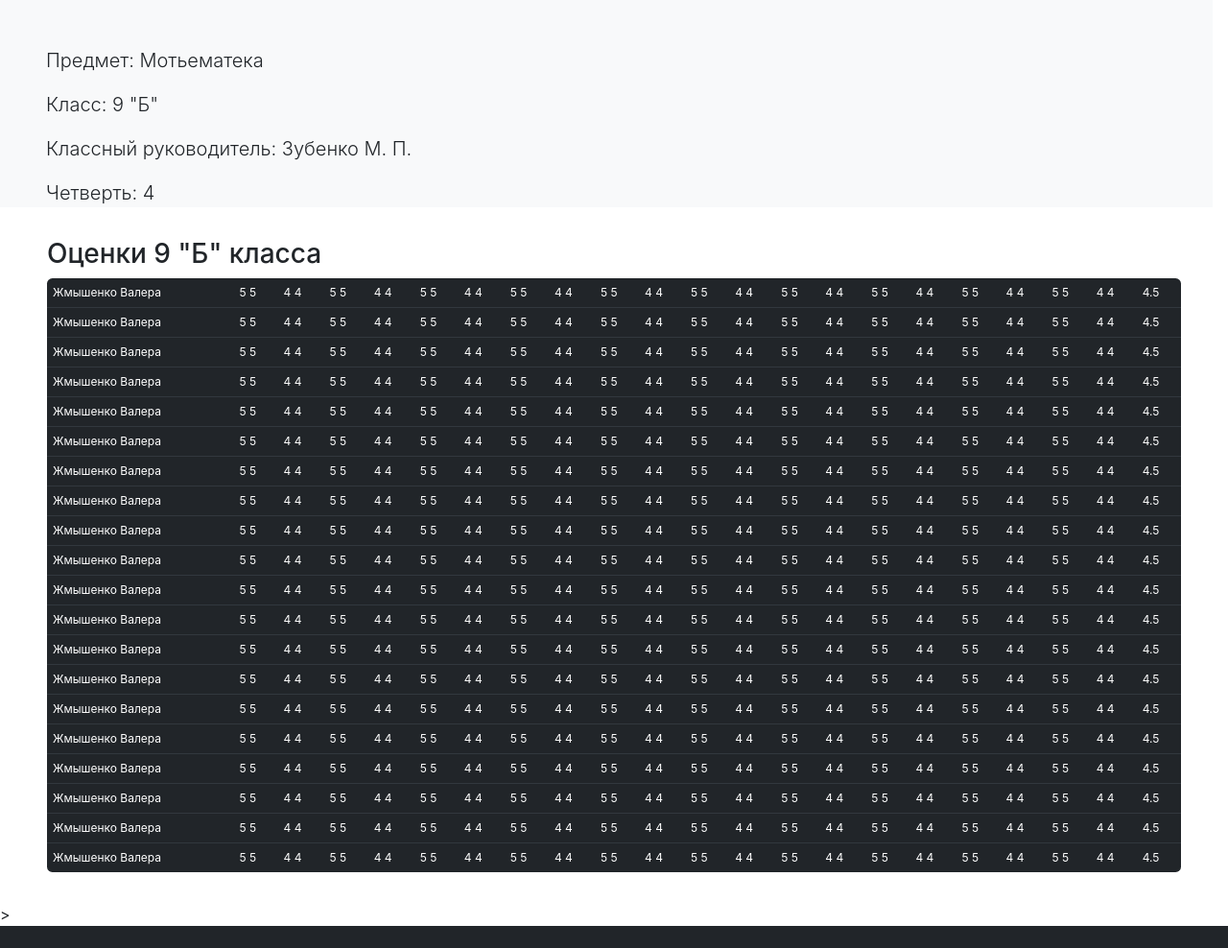
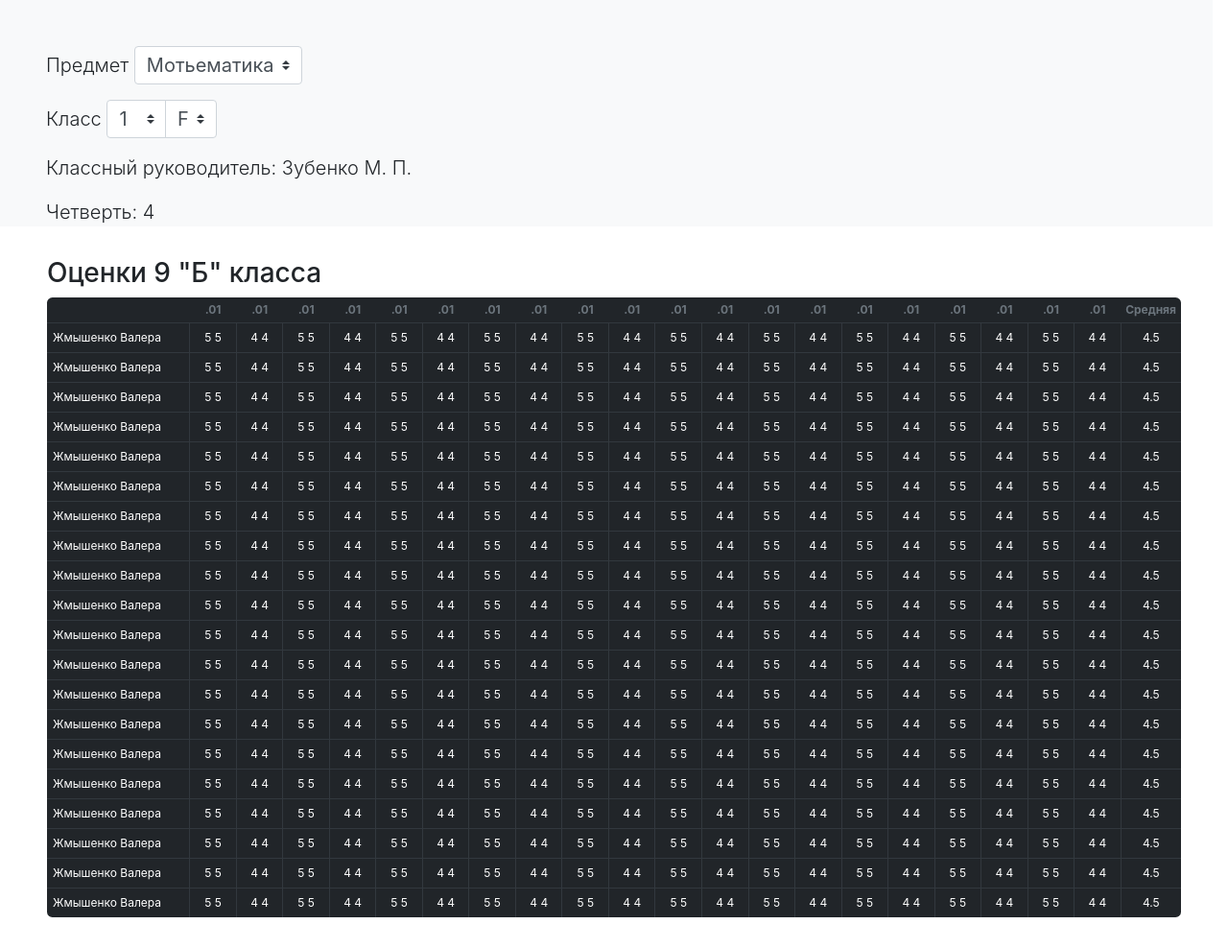
Before and after one commit to Protocs/OkayJournal, a Flask app: template okayjournal/templates/journal.html in a window 1280 px wide. Shown: the part 56-1044 px from the top of the page at 96% size. Before the commit the page ends 1021 px from the top, so only its background shows below. Run offline with Flask 2, Linux system fonts and the light colour scheme; the template is opened without the code that fills it, so the values that code supplies are empty; some libraries are stand-ins or nearby versions.

Commit message:
Поправил стиль журнала

```diff
--- a/okayjournal/static/css/journal.css
+++ b/okayjournal/static/css/journal.css
@@ -13,7 +13,7 @@
 
 .day td {
     padding: 6px;
-   }
+}
 
 .day table:hover {
     box-shadow: 0 1rem 3rem rgba(0, 0, 0, 0.4) !important;
--- a/okayjournal/templates/journal.html
+++ b/okayjournal/templates/journal.html
@@ -5,9 +5,63 @@
 {% endblock %}
 
 {% block style %}
+
 tr:first-child * {
 border-top: 0;
 }
+
+.class-select {
+width: initial;
+height: initial;
+line-height: 1.3;
+}
+
+.class-select:focus {
+position: relative;
+z-index: 1;
+}
+
+#class-number-select {
+border-top-right-radius: 0;
+border-bottom-right-radius: 0;
+}
+
+#class-letter-select {
+border-top-left-radius: 0;
+border-bottom-left-radius: 0;
+
+position: relative;
+left: -0.4em;
+}
+
+option {
+font-size: initial;
+}
+
+td.mark_ {
+text-align: center;
+font-size: inherit;
+font-family: inherit;
+}
+
+th {
+text-align: center;
+padding-top: 0.25rem !important;
+padding-bottom: 0.25rem !important;
+}
+
+tr:hover {
+background-color: inherit !important;
+}
+
+td:hover {
+background-color: rgba(255,255,255,.075);
+}
+
+td:not(:last-child) {
+border-right: 1px solid #32383e;
+}
+
 {% endblock %}
 
 {% block body %}
@@ -15,8 +69,27 @@ border-top: 0;
 {{ super() }}
 
 <div class="bg-light mr-md-3 pt-3 px-3 pt-md-5 px-md-5 overflow-hidden">
-    <p class="lead">Предмет: Мотьематека</p>
-    <p class="lead">Класс: 9 "Б"</p>
+    <p class="lead"><span class="align-middle">Предмет</span>
+        <select class="custom-select class-select">
+            <option value="1">Мотьематика</option>
+            <option value="1">F</option>
+            <option value="1">F</option>
+            <option value="1">F</option>
+        </select>
+    </p>
+    <p class="lead"><span class="align-middle">Класс</span>
+        <select class="custom-select class-select" id="class-number-select">
+            {% for i in range(1, 12) %}
+            <option value="{{ i }}">{{ i }}</option>
+            {% endfor %}
+        </select>
+        <select class="custom-select class-select" id="class-letter-select">
+            <option value="1">F</option>
+            <option value="1">F</option>
+            <option value="1">F</option>
+            <option value="1">F</option>
+        </select>
+    </p>
     <p class="lead">Классный руководитель: Зубенко М. П.</p>
     <p class="lead">Четверть: 4</p>
 </div>
@@ -26,21 +99,27 @@ border-top: 0;
         <div class="day d-flex flex-column p-3">
             <h3>Оценки 9 "Б" класса</h3>
             <table class="table table-hover table-dark">
+                <tr>
+                    <th></th>
+                    {% for i in range(20) %}
+                    <th class="text-muted">{{ str(i + 1).zfill(2) }}.01</th>
+                    {% endfor %}
+                    <th class="px-0 text-muted">Средняя</th>
+                </tr>
                 {% for k in range(20) %}
                 <tr>
                     <td>Жмышенко Валера</td>
                     {% for i in range(20) %}
-                        <td>
-                            {% if i % 2 == 0 %} 5 5 {% else %} 4 4 {% endif %}
-                        </td>
+                    <td class="mark_">
+                        {% if i % 2 == 0 %} 5 5 {% else %} 4 4 {% endif %}
+                    </td>
                     {% endfor %}
-                    <td>4.5</td>
+                    <td class="mark_">4.5</td>
                 </tr>
                 {% endfor %}
             </table>
         </div>
     </div>
 </div>
->
 
 {% endblock %}
```
